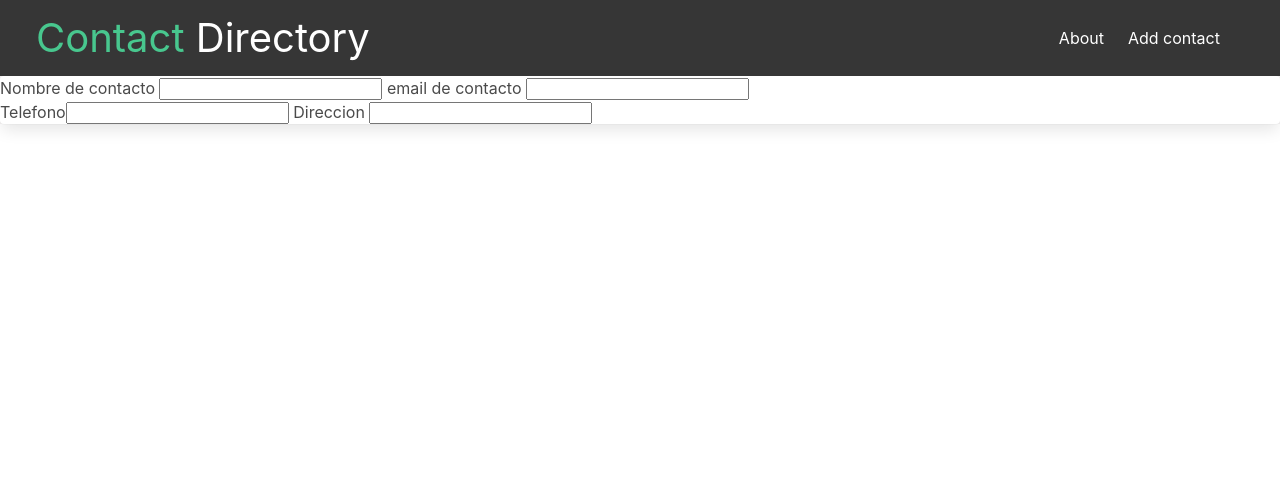
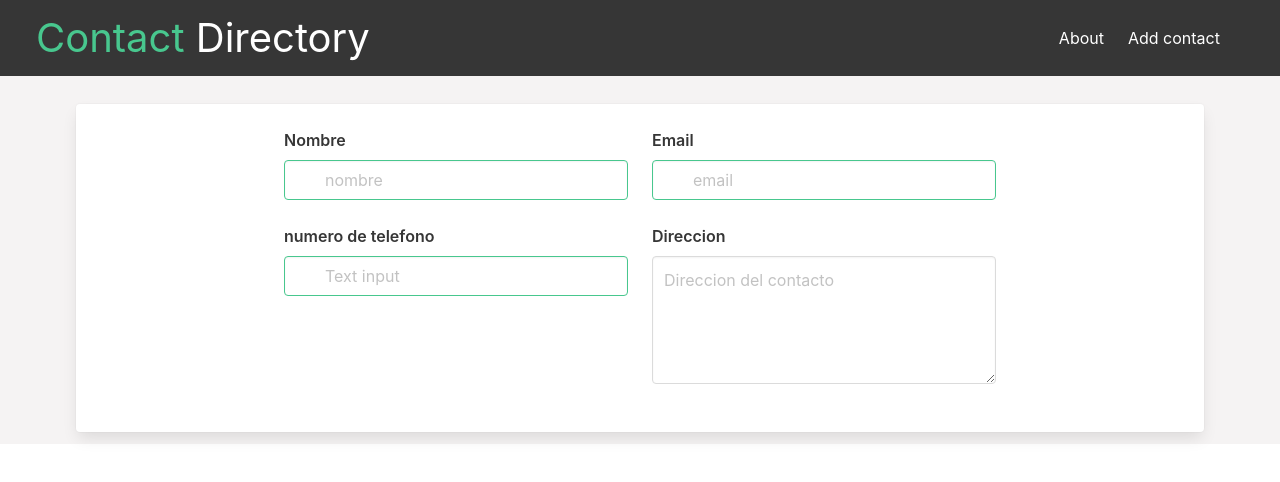
Before and after one commit to CarlosLuna25/Contact-directory, a Vue app: page /add in a window 1280 px wide. Shown: the top 482 px of the page. Built offline with nearby package versions, Linux system fonts and the light colour scheme.

Commit message:
filtrado de contactos agregado

```diff
--- a/src/views/About.vue
+++ b/src/views/About.vue
@@ -1,22 +1,24 @@
 <template>
   <div class="about">
-    <div class="hero is-danger is-bold is-gradient">
-       <b-image
+    <section class="hero is-medium bg-img">
 
-            src="https://picsum.photos/100/100"
-            alt="A random image"
-
-            srcset="https://picsum.photos/id/1062/400/225 200w, https://picsum.photos/id/1062/800/450  200w, https://picsum.photos/id/1062/1600/900 300w"
-
-        >
+          <div class="hero-body">
+          <div class="columns is-centered">
+              <h1 class="title has-text-white">About Contact directory app</h1>
+          </div>
+        </div>
+    </section>
+  </div>
+</template>
+<style scoped>
+ .bg-img {
+        background-image: url('../assets/images/logo.png') ;
+        background-position: center center;
+        background-repeat:  no-repeat;
+        background-attachment: fixed;
+        background-size:  cover;
+        background-color: rgba(153, 153, 153, 0.26);
 
 
-        </b-image>
-          <div class="hero-body">
-          <div class="columns is-centered">
-              <h1 class="title has-text-black">About Contact directory app</h1>
-          </div>
-        </div>
-    </div>
-  </div>
-</template>
+ }
+</style>
--- a/src/views/Home.vue
+++ b/src/views/Home.vue
@@ -5,15 +5,25 @@
     <div class="container mt-5 ml-5 ">
       <div class="columns is-centered">
 
-                <div class="colum is-6 mr-3"><h1 class="title"> <span class="has-text-success ">Contactos</span></h1></div>
-                  <div class="colum is-6 mt-1"><button class="button is-mediun is-success">Añadir contacto</button></div>
+                <div class="column is-2 mr-3"><h1 class="title"> <span class="has-text-success ">Contactos</span></h1></div>
+                  <div class="column is-2 mt-1"><button class="button is-mediun is-success">Añadir contacto</button></div>
+      </div>
+      <div class="columns is-centered">
+                    <div class="column is-3">
+                      <div class="card p-2">
+                       <span class="mr-3">Buscar contacto</span>
+                       <input type="text" v-model="buscar" class="form-control" placeholder="Ejemplo: pedro"/>    </div>
+
+                      </div>
 
       </div>
       <div
         class="columns is-mobile is-desktop is-tablet is-multiline is-centered"
 
       >
-        <div class="column is-12-mobile is-6-desktop is-4-tablet" v-for="contacto in contactos" :key="contacto.id">
+
+
+        <div class="column is-12-mobile is-6-desktop is-4-tablet" v-for="contacto in items" :key="contacto.id">
           <div class="card  card-color-dark mt-2 "  >
             <div class="card-content is-centered">
               <div class="media">
@@ -51,6 +61,7 @@ export default {
   name: "home",
   data() {
     return {
+      buscar:'',
       contactos: [],
 
     };
@@ -77,7 +88,14 @@ export default {
         });
     },
   },
-};
+  computed: {
+    items() {
+      return this.contactos.filter(item => {
+        return item.name.toLowerCase().includes(this.buscar.toLowerCase()) || item.email.toLowerCase().includes(this.buscar.toLowerCase());
+      });
+    },
+    },
+}
 </script>
 <style scoped>
 .color {
--- a/src/views/contact/add.vue
+++ b/src/views/contact/add.vue
@@ -1,19 +1,89 @@
 <template>
   <div>
-
-        <div class="card">
-            <label for="nombre" > Nombre de contacto </label>
-            <input type="text" v-model="name" name="nombre" id="name">
-            <label for="nombre" > email de contacto </label>
-            <input type="text" v-model="email" name="nombre" id="name">
-            <br>
-             <label for="nombre" > Telefono</label>
-            <input type="text" v-model="phone" name="nombre" id="name">
-             <label for="nombre" > Direccion </label>
-            <input type="text" v-model="direction" name="direction" id="name">
-            <br>
-
-            <button v-if="isFull" class="button is-rounded is-success " @click="Agregar()">Agregar</button>
+    <div class="container mt-4 p-3">
+      <div class="card p-5">
+        <div class="columns is-centered">
+          <!-- input name -->
+          <div class="column is-4">
+            <div class="field">
+              <label class="label">Nombre</label>
+              <div class="control has-icons-left ">
+                <input
+                  class="input is-success"
+                  type="text"
+                  placeholder="nombre"
+                  v-model="name"
+                />
+                <span class="icon is-small is-left">
+                  <i class="fas fa-user"></i>
+                </span>
+              </div>
+            </div>
+          </div>
+          <!-- input email -->
+          <div class="column is-4">
+            <div class="field">
+              <label class="label">Email</label>
+              <div class="control has-icons-left ">
+                <input
+                  class="input is-success"
+                  type="email"
+                  placeholder="email"
+                  v-model="email"
+                />
+                <span class="icon is-small is-left">
+                  <i class="fas fa-user"></i>
+                </span>
+              </div>
+            </div>
+          </div>
+        </div>
+        <!-- fin columns -->
+        <div class="columns is-centered">
+          <!-- input name -->
+          <div class="column is-4">
+            <div class="field">
+              <label class="label">numero de telefono</label>
+              <div class="control has-icons-left ">
+                <input
+                  class="input is-success"
+                  type="text"
+                  placeholder="Text input"
+                  v-model="phone"
+                />
+                <span class="icon is-small is-left">
+                  <i class="fas fa-user"></i>
+                </span>
+              </div>
+            </div>
+          </div>
+          <!-- input email -->
+          <div class="column is-4">
+            <div class="field">
+              <label class="label">Direccion</label>
+              <div class="control">
+                <textarea
+                  v-model="direction"
+                  class="textarea"
+                  placeholder="Direccion del contacto"
+                ></textarea>
+              </div>
+            </div>
+          </div>
+        </div>
+        <!-- fin columns -->
+        <div class="columns is-centered">
+          <div class="column is-3">
+            <button
+              v-if="isFull"
+              class="button is-rounded is-success ml-4 "
+              @click="Agregar()"
+            >
+              Agregar
+            </button>
+          </div>
+        </div>
+      </div>
     </div>
   </div>
 </template>
@@ -21,46 +91,49 @@
 <script>
 import axios from "axios";
 export default {
-
-    data(){
+  data() {
     return {
-            informacion:true  ,
-            name:"",
-            email:"",
-            phone:"",
-            direction:"",
-        }
+      informacion: true,
+      name: "",
+      email: "",
+      phone: "",
+      direction: "",
+    };
   },
-    computed:{
-           isFull(){
-            if(this.name.length>=3){
-                return true
-            }else{
-                return false
+  computed: {
+    isFull() {
+      if (this.name.length >= 3 && this.email.length >= 6 && this.phone.length >= 11 && this.direction.length >= 6) {
+        return true;
+      } else {
+        return false;
       }
     },
   },
-    methods:{
-
-       async Agregar(){
-           await axios.post(
-               process.env.VUE_APP_server + "add",{
-                   name:this.name,
-                   email:this.email,
-                   phone:this.phone,
-                   direction:this.direction
+  methods: {
+    async Agregar() {
+      await axios
+        .post(
+          process.env.VUE_APP_server + "add",
+          {
+            name: this.name,
+            email: this.email,
+            phone: this.phone,
+            direction: this.direction,
           },
           {
             headers: {
               Authorization: process.env.VUE_APP_authorization,
-          }}
-           ).then((response) => {
+            },
+          }
+        )
+        .then((response) => {
           const data = response;
-          console.log(data)
-          }).catch((e) => {
+          console.log(data);
+        })
+        .catch((e) => {
           console.log(e);
-        })
-        }
-    }
-}
+        });
+    },
+  },
+};
 </script>
```
Lines whose indentation alone changed are shown as unchanged.
